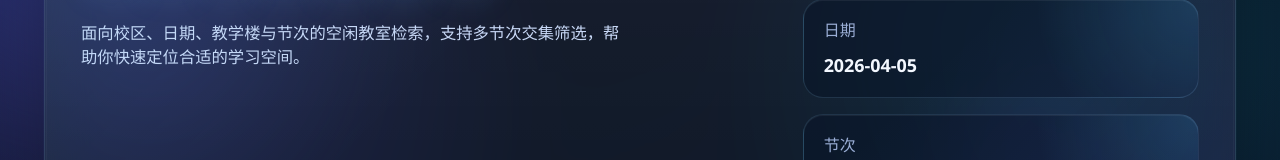
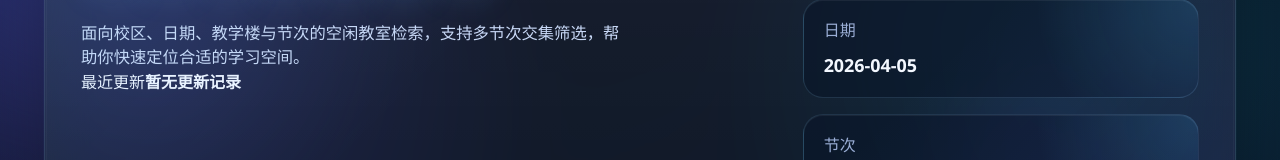
Before and after one commit to xuequnhui/bupt-empty-classroom, a React (Vite) app in the folder frontend/: page / in a window 1280 px wide. Shown: the part 209-369 px from the top of the page. Built offline with nearby package versions, Linux system fonts and the light colour scheme; no server answers.

Commit message:
Implement date formatting for last updated label
Add a function to format the 'last updated' date and display it in the UI.

```diff
--- a/frontend/src/App.tsx
+++ b/frontend/src/App.tsx
@@ -52,6 +52,27 @@ function getApiBase() {
 function apiUrl(path: string) {
   const normalized = path.startsWith('/') ? path : `/${path}`
   return `${getApiBase()}${normalized}`
+}
+
+function formatUpdatedAt(value?: string | null) {
+  if (!value) {
+    return '暂无更新记录'
+  }
+
+  const date = new Date(value)
+  if (Number.isNaN(date.getTime())) {
+    return '暂无更新记录'
+  }
+
+  return new Intl.DateTimeFormat('zh-CN', {
+    year: 'numeric',
+    month: '2-digit',
+    day: '2-digit',
+    hour: '2-digit',
+    minute: '2-digit',
+    second: '2-digit',
+    hour12: false,
+  }).format(date)
 }
 
 function App() {
@@ -181,6 +202,8 @@ function App() {
     return isManualSearch ? result.classrooms.filter((room) => room.status === 'available') : result.classrooms
   }, [isManualSearch, result])
 
+  const latestUpdatedLabel = useMemo(() => formatUpdatedAt(result?.lastUpdatedAt), [result?.lastUpdatedAt])
+
   async function handleSearch({ manual }: { manual: boolean }) {
     if (!filters.building || !Array.isArray(filters.timeSlots) || filters.timeSlots.length === 0) {
       return
@@ -259,6 +282,10 @@ function App() {
             <p>
               面向校区、日期、教学楼与节次的空闲教室检索，支持多节次交集筛选，帮助你快速定位合适的学习空间。
             </p>
+            <div className="hero-update-card">
+              <span className="hero-update-label">最近更新</span>
+              <strong>{latestUpdatedLabel}</strong>
+            </div>
           </div>
 
           <div className="hero-highlights">
```
